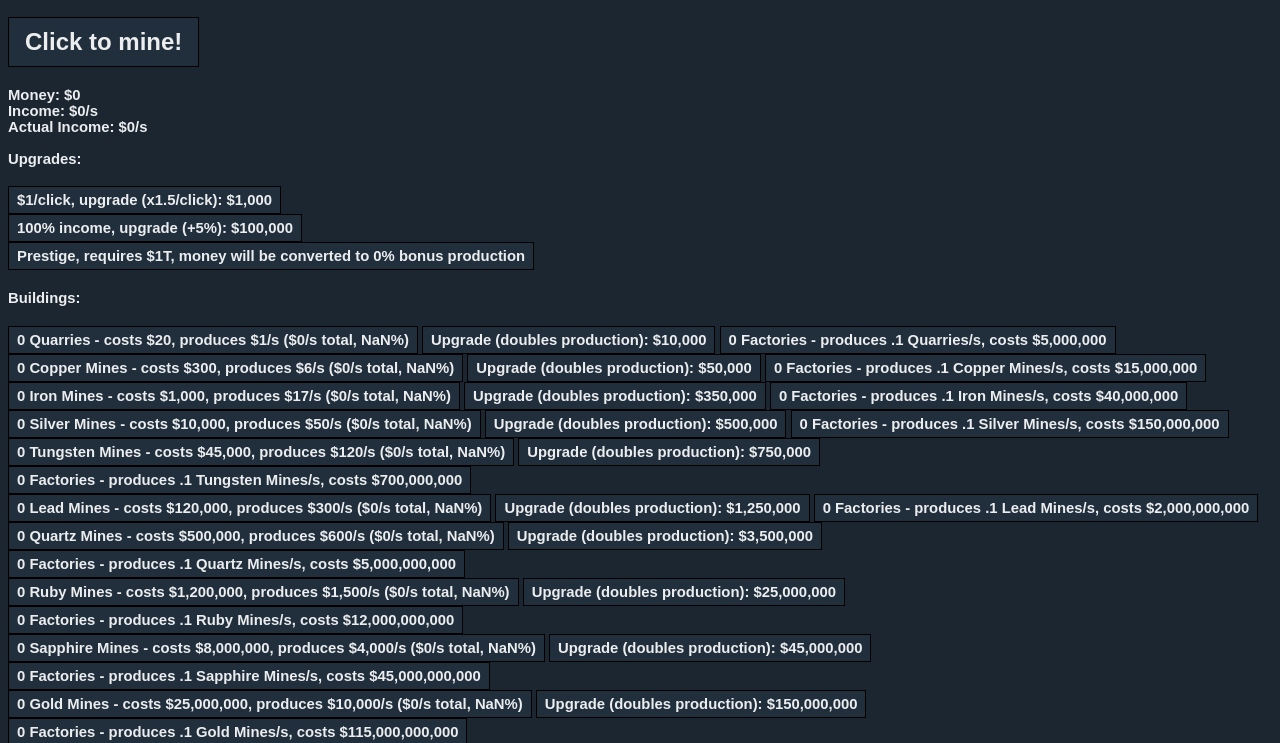
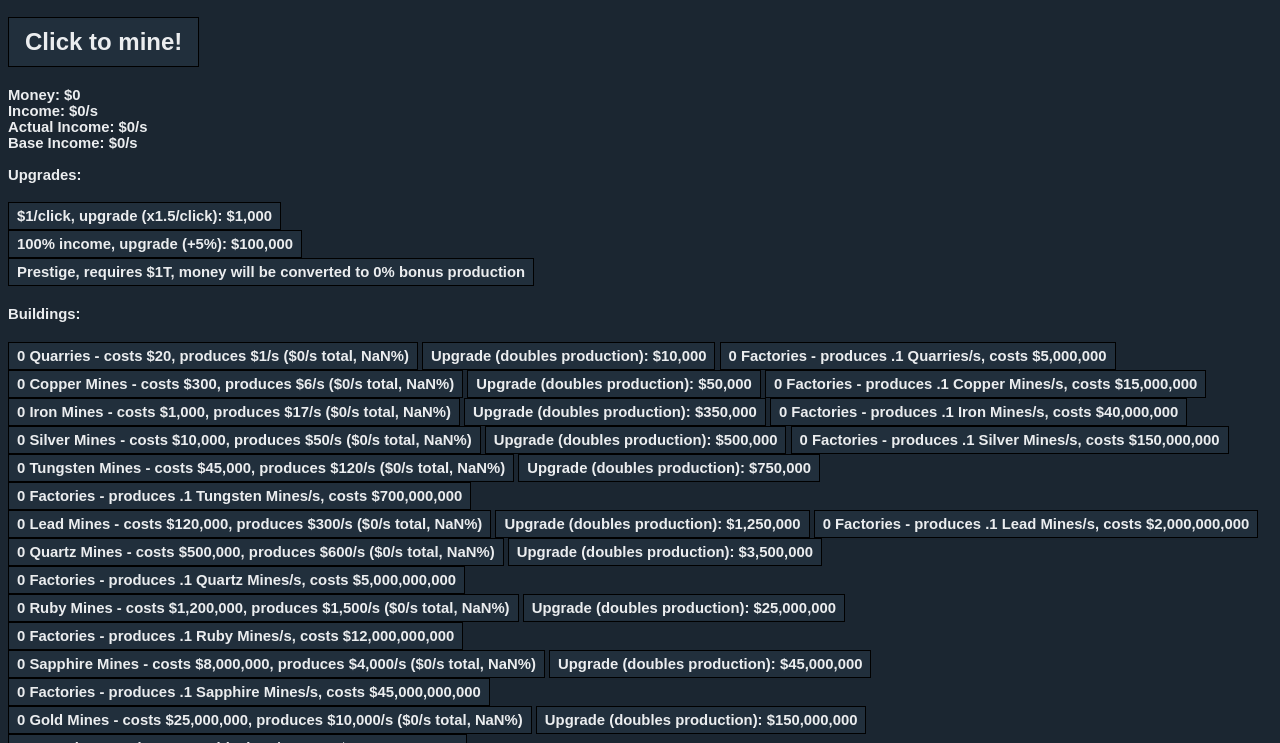
Before and after one commit to renatodellosso/renatodellosso, a plain HTML site: page idleminer/index.html in a window 1280 px wide. Shown: the part 57-800 px from the top of the page. Drawn offline with Linux system fonts and the light colour scheme; a web font is replaced by a local one.

Commit message:
IM v0.5.1

```diff
--- a/idleminer/index.html
+++ b/idleminer/index.html
@@ -23,7 +23,11 @@
       Income: <span id="income">
         $0/s
       </span> <br>
-      Actual Income: <span id="actincome">
+      Actual Income: <span id="actIncome">
+        $0/s
+      </span>
+      </span> <br>
+      Base Income: <span id="baseIncome">
         $0/s
       </span>
       <br><br>
@@ -100,7 +104,7 @@
     <button id="loadSave" onClick="loadGame(true)">Load save from text</button> <br> <br>
     <button id="wipe" onClick="wipeSave()">Delete Save</button> <br> <br>
 
-    <h4>Version 0.5.0</h4>
+    <h4>Version 0.5.1</h4>
 
     <span id="textSave"></span>
 
--- a/idleminer/index.js
+++ b/idleminer/index.js
@@ -56,7 +56,7 @@ let building = {
 
     updateButton: (b) => {
       let btn = document.getElementById(b.name);
-      btn.innerHTML = Math.floor(b.count) + " " + b.name + " - costs $" + prettifyInt(Math.floor(b.cost)) + ", produces $" + prettifyInt(b.production) + "/s ($" + prettifyInt(b.production * Math.floor(b.count)) + "/s total, " + b.percentage + "%)";;
+      btn.innerHTML = Math.floor(b.count) + " " + b.name + " - costs $" + prettifyInt(Math.floor(b.cost)) + ", produces $" + prettifyInt(b.production) + "/s ($" + prettifyInt(Math.round(b.production * Math.floor(b.count) * globalUpgrade.mod * 100)/100) + "/s total, " + b.percentage + "%)";;
       let uBtn = document.getElementById(b.name + 'Upgrade');
       uBtn.innerHTML = "Upgrade (doubles production): $" + prettifyInt(b.upgradeCost);
       if (typeof b.factories !== "undefined") {
@@ -606,7 +606,7 @@ setInterval(() => {
   income += oganessonMine.count * oganessonMine.production;
   income += antimatterMine.count * antimatterMine.production;
 
-  income = Math.round(income * 10)/10;
+  income = Math.round(income * 100)/100;
 
   let m = 1; //100/71;
 
@@ -674,13 +674,14 @@ setInterval(() => {
   }
 
   incomeDisplay.innerHTML = "$" + prettifyInt(Math.round(income*10)/10) + "/s";
+  document.getElementById('baseIncome').innerHTML = "$" + prettifyInt(Math.round((income/globalUpgrade.mod)*100)/100) + "/s";
 
   income /= 1000;
   income *= p;
 
   lastTick = d;
 
-  document.getElementById('actincome').innerHTML = "$" + prettifyInt(Math.round(income*400)/10) + "/s";
+  document.getElementById('actIncome').innerHTML = "$" + prettifyInt(Math.round(income*4000)/100) + "/s";
 
   quarry.count += quarry.factories/400;
   copperMine.count += copperMine.factories/400;
@@ -703,8 +704,8 @@ setInterval(() => {
 
   money += income;
 
-  moneyDisplay.innerHTML = '$' + prettifyInt(Math.round(money*10)/10);
-  document.getElementById('title').innerHTML = "Idle Miner - $" + prettifyInt(Math.round(money*10)/10);
+  moneyDisplay.innerHTML = '$' + prettifyInt(Math.round(money*100)/100);
+  document.getElementById('title').innerHTML = "Idle Miner - $" + prettifyInt(Math.round(money*100)/100);
   updatePrestige();
 }, 25)
 
```
